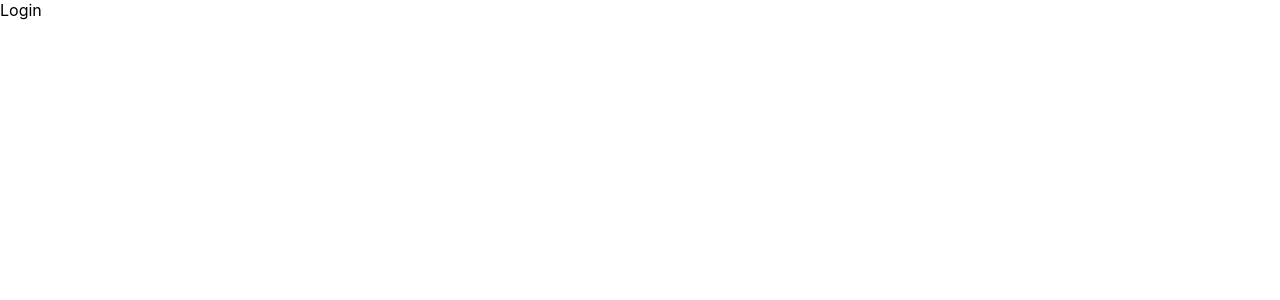
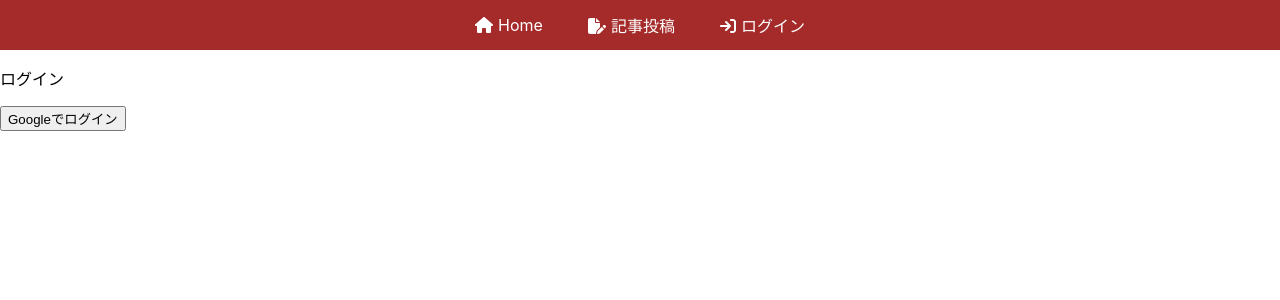
Before and after one commit to Seshin-Mori/blog-app, a React (Create React App) app in the folder blog-app/: page /login in a window 1280 px wide. Shown: the top 300 px of the page. Built offline with nearby package versions, Linux system fonts and the light colour scheme; no server answers.

Commit message:
作業再開時。認証を追加

```diff
--- a/blog-app/package.json
+++ b/blog-app/package.json
@@ -3,6 +3,11 @@
   "version": "0.1.0",
   "private": true,
   "dependencies": {
+    "@fortawesome/fontawesome-svg-core": "^6.5.2",
+    "@fortawesome/free-brands-svg-icons": "^6.5.2",
+    "@fortawesome/free-regular-svg-icons": "^6.5.2",
+    "@fortawesome/free-solid-svg-icons": "^6.5.2",
+    "@fortawesome/react-fontawesome": "^0.2.0",
     "@testing-library/jest-dom": "^5.17.0",
     "@testing-library/react": "^13.4.0",
     "@testing-library/user-event": "^13.5.0",
--- a/blog-app/src/App.js
+++ b/blog-app/src/App.js
@@ -4,10 +4,12 @@ import Home from "./components/Home";
 import CreatePost from "./components/CreatePost";
 import Login from "./components/Login";
 import Logout from "./components/Logout";
+import Navbar from "./components/Navbar";
 
 function App() {
   return (
     <Router>
+      <Navbar />
       <Routes>
         <Route path='/' element={<Home />} />
         <Route path='/cratepost' element={<CreatePost />} />
--- a/blog-app/src/components/Login.js
+++ b/blog-app/src/components/Login.js
@@ -1,7 +1,18 @@
+import { signInWithPopup } from "firebase/auth";
 import React from "react";
+import { auth, provider } from "../firebase";
 
 const Login = () => {
-  return <div>Login</div>;
+  const loginInWithGoogle = () => {
+    //Googleでログイン
+    signInWithPopup(auth, provider).then((result) => {});
+  };
+  return (
+    <div>
+      <p>ログイン</p>
+      <button onClick={loginInWithGoogle}>Googleでログイン</button>
+    </div>
+  );
 };
 
 export default Login;
--- /dev/null
+++ b/blog-app/src/components/Navbar.css
@@ -0,0 +1,21 @@
+nav {
+  display: flex;
+  justify-content: center;
+  align-items: center;
+  height: 50px;
+  background-color: brown;
+  gap: 45px;
+}
+
+nav a {
+  text-decoration: none;
+  color: white;
+}
+
+nav a:hover {
+  color: cadetblue;
+}
+
+nav a svg {
+  margin-right: 5px;
+}
--- /dev/null
+++ b/blog-app/src/components/Navbar.js
@@ -0,0 +1,30 @@
+import React from "react";
+import { Link } from "react-router-dom";
+import "./Navbar.css";
+import { FontAwesomeIcon } from "@fortawesome/react-fontawesome";
+import {
+  faHouse,
+  faFilePen,
+  faArrowRightToBracket,
+} from "@fortawesome/free-solid-svg-icons";
+
+const Navbar = () => {
+  return (
+    <nav>
+      <Link to='/'>
+        <FontAwesomeIcon icon={faHouse} />
+        Home
+      </Link>
+      <Link to='/createpost'>
+        <FontAwesomeIcon icon={faFilePen} />
+        記事投稿
+      </Link>
+      <Link to='/login'>
+        <FontAwesomeIcon icon={faArrowRightToBracket} />
+        ログイン
+      </Link>
+    </nav>
+  );
+};
+
+export default Navbar;
```
Also changed, not shown: 1 other file (tests, documents, lock files or other folders).
